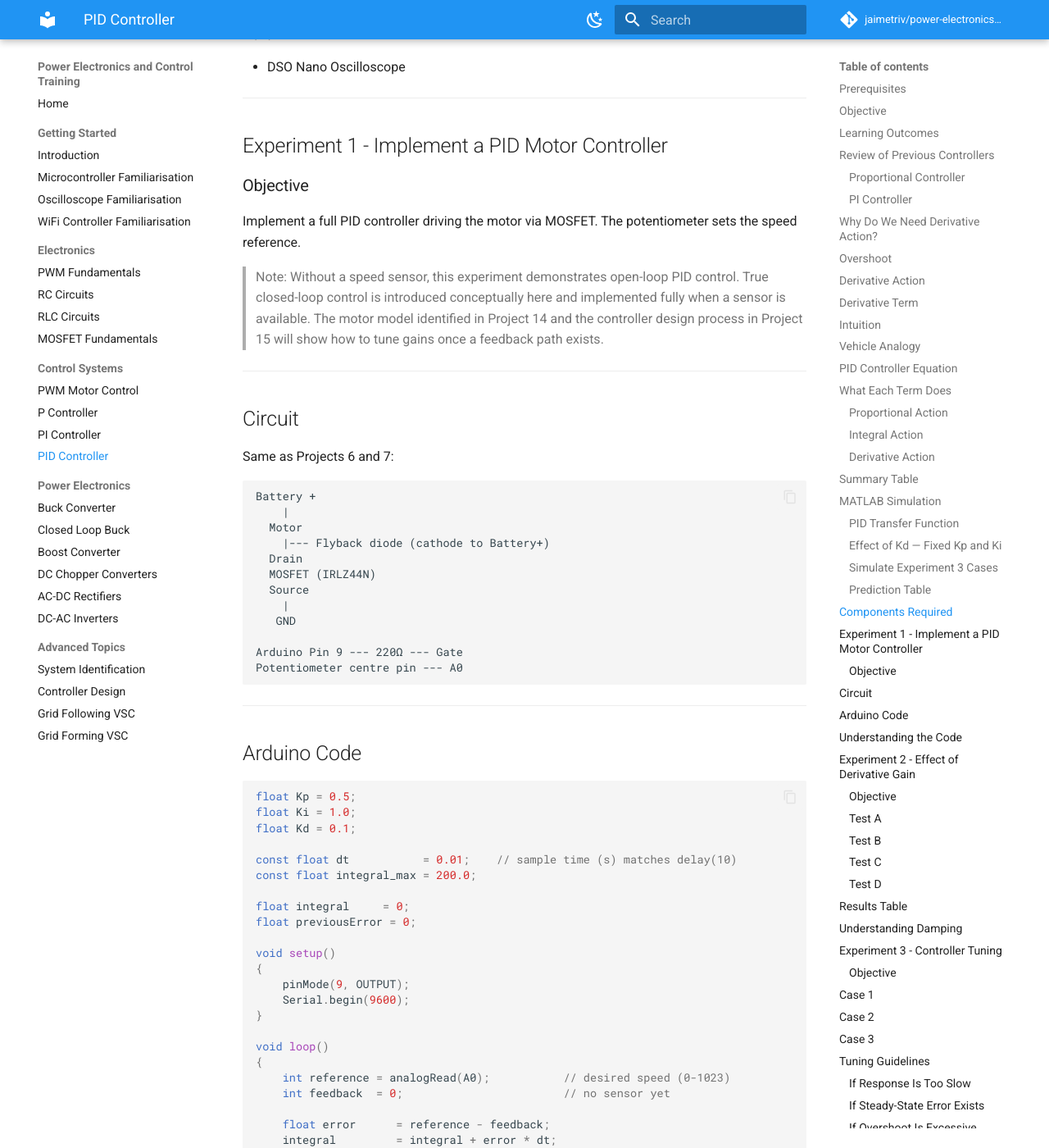
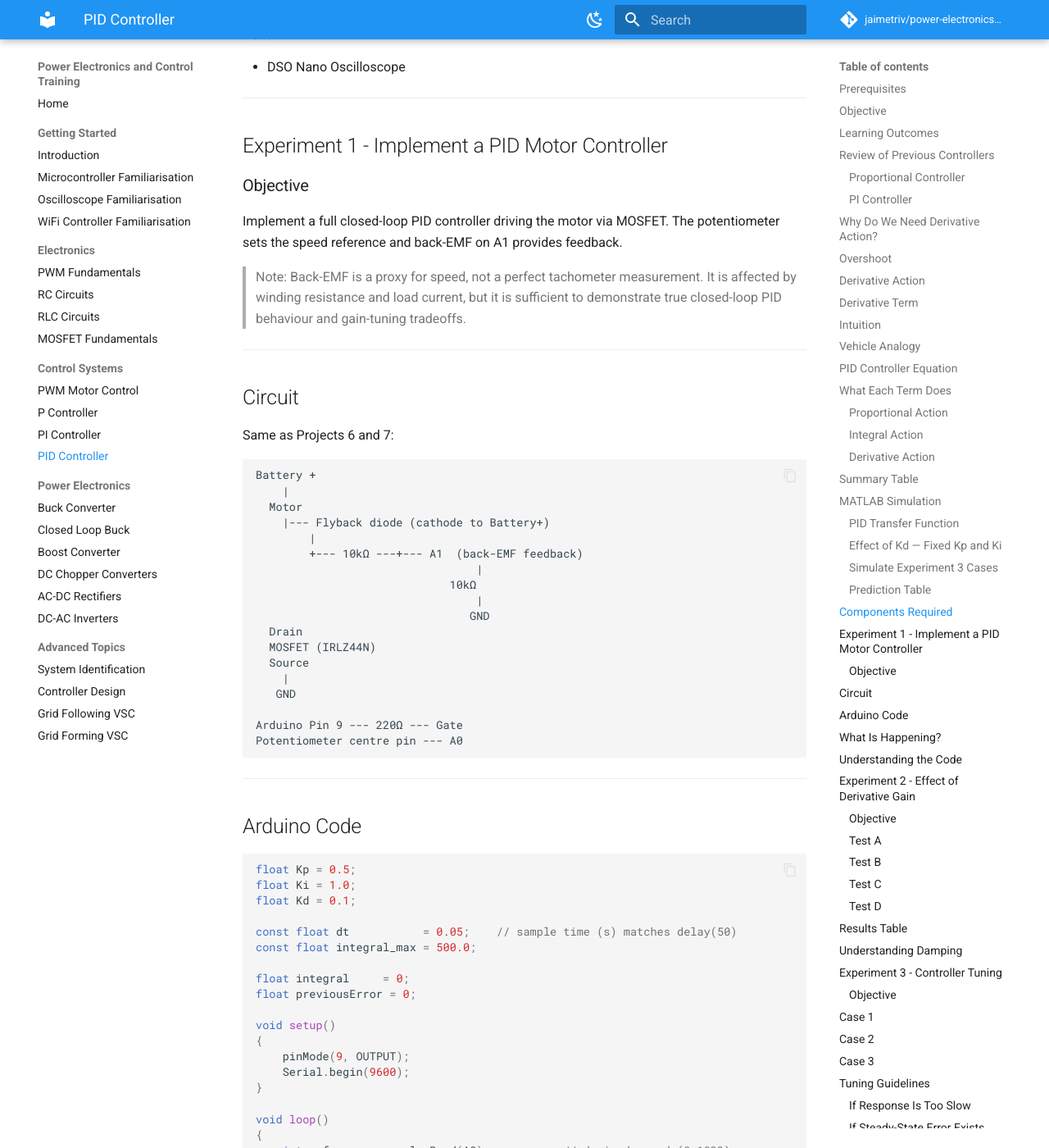
Before and after one commit to jaimetriv/power-electronics-and-control-training, an MkDocs documentation site: the page built from docs/08_PID_Controller.md, in a window 1280 px wide and 1400 px high, scrolled down 8860 px. Shown: the whole window at 82% size. Built offline with MkDocs 1.6.1 and Material for MkDocs 9.7.7, drawn with Linux system fonts in a browser that asks for light colours; comment, search, counter and statistics services are not loaded; some of the changed text lies outside the part shown.

Commit message:
Changes to PID lab

````diff
--- a/docs/08_PID_Controller.md
+++ b/docs/08_PID_Controller.md
@@ -406,10 +406,10 @@ Equipment:
 
 ### Objective
 
-Implement a full PID controller driving the motor via MOSFET.
-The potentiometer sets the speed reference.
+Implement a full closed-loop PID controller driving the motor via MOSFET.
+The potentiometer sets the speed reference and back-EMF on A1 provides feedback.
 
-> Note: Without a speed sensor, this experiment demonstrates open-loop PID control. True closed-loop control is introduced conceptually here and implemented fully when a sensor is available. The motor model identified in Project 14 and the controller design process in Project 15 will show how to tune gains once a feedback path exists.
+> Note: Back-EMF is a proxy for speed, not a perfect tachometer measurement. It is affected by winding resistance and load current, but it is sufficient to demonstrate true closed-loop PID behaviour and gain-tuning tradeoffs.
 
 ---
 
@@ -422,6 +422,12 @@ Battery +
     |
   Motor
     |--- Flyback diode (cathode to Battery+)
+        |
+        +--- 10kΩ ---+--- A1  (back-EMF feedback)
+                                 |
+                             10kΩ
+                                 |
+                                GND
   Drain
   MOSFET (IRLZ44N)
   Source
@@ -441,8 +447,8 @@ float Kp = 0.5;
 float Ki = 1.0;
 float Kd = 0.1;
 
-const float dt           = 0.01;    // sample time (s) matches delay(10)
-const float integral_max = 200.0;
+const float dt           = 0.05;    // sample time (s) matches delay(50)
+const float integral_max = 500.0;
 
 float integral     = 0;
 float previousError = 0;
@@ -456,7 +462,7 @@ void setup()
 void loop()
 {
     int reference = analogRead(A0);           // desired speed (0-1023)
-    int feedback  = 0;                        // no sensor yet
+    int feedback  = analogRead(A1);           // back-EMF proxy (0-1023)
 
     float error      = reference - feedback;
     integral         = integral + error * dt;
@@ -469,14 +475,36 @@ void loop()
     analogWrite(9, (int)output);
 
     Serial.print("Ref: ");  Serial.print(reference);
+    Serial.print("  Fbk: "); Serial.print(feedback);
+    Serial.print("  Err: "); Serial.print((int)error);
     Serial.print("  Int: "); Serial.print(integral, 2);
     Serial.print("  Der: "); Serial.print(derivative, 2);
     Serial.print("  PWM: "); Serial.println((int)output);
 
     previousError = error;
-    delay(10);
+    delay(50);
 }
 ```
+
+---
+
+## What Is Happening?
+
+The potentiometer sets the reference $r$.
+
+The back-EMF divider on A1 provides the measured output proxy $y$.
+
+The controller computes:
+
+$$
+e = r - y
+$$
+
+$$
+u = K_P e + K_I \int e\,dt + K_D \frac{de}{dt}
+$$
+
+With the loop closed, you should observe feedback moving toward the reference in the Serial Monitor while PWM adjusts automatically.
 
 ---
 
@@ -516,7 +544,7 @@ Provides damping.
 
 ### Objective
 
-Observe how changing Kd affects behaviour.
+Observe how changing Kd affects closed-loop behaviour (overshoot, damping and settling).
 
 ---
 
@@ -736,7 +764,7 @@ $$
 
 ## DSO Nano Exercise
 
-Observe the PWM output.
+Observe the PWM output while changing the reference and gains.
 
 ---
 
@@ -1064,7 +1092,9 @@ Reduce Kd or apply derivative on measurement only (advanced topic).
 
 ✅ Shared ground between Arduino and battery
 
-✅ Serial Monitor shows reference, integral, derivative and PWM
+✅ Serial Monitor shows reference, feedback, error, integral, derivative and PWM
+
+✅ Feedback reading on A1 changes with motor speed
 
 ✅ PWM duty cycle visible on DSO Nano
 
@@ -1096,6 +1126,8 @@ In this project you learned:
 
 ✅ Practical PID implementation
 
+✅ Practical closed-loop PID implementation with back-EMF feedback
+
 You now understand the most widely used controller in classical control engineering.
 
 ---
````
